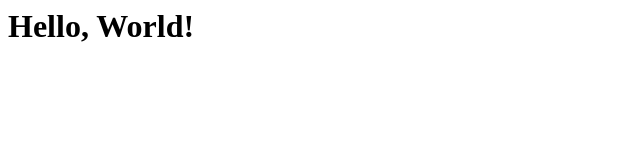
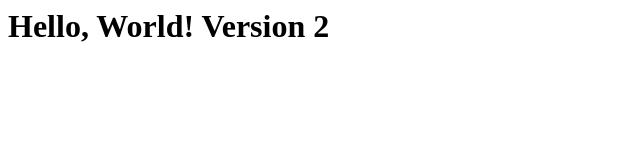
Before and after one commit to PatiSumanth/test2, a plain HTML site: page index.html in a window 1280 px wide. Shown: the whole page, without its empty margins (0-640 px from the left). Drawn offline with Linux system fonts and the light colour scheme.

Commit message:
Update index.html: Version 2

```diff
--- a/index.html
+++ b/index.html
@@ -1 +1 @@
-<html><body><h1>Hello, World!</h1></body></html>
+<html><body><h1>Hello, World! Version 2</h1></body></html>
```
